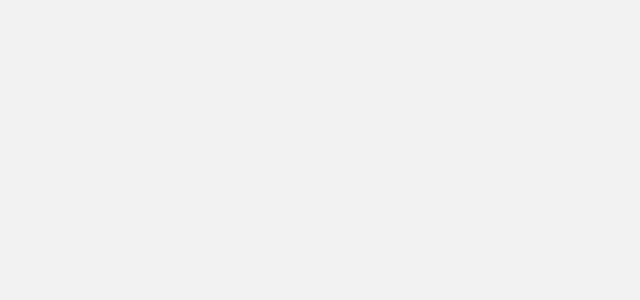
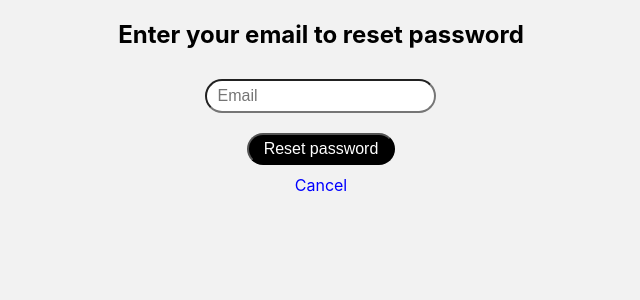
Before and after one commit to cis350/cis-3500-team-9, a React (Create React App) app in the folder frontend/: page /reset_password in a window 1280 px wide. Before the commit this address had no page. Shown: the top 300 px of the page, without its empty margins (319-959 px from the left). Built offline with nearby package versions, Linux system fonts and the light colour scheme.

Commit message:
Revert "cleaning up unnecessary codes"
This reverts commit c2b8f34b189a5dfd3d71eefddbedce9155ae66fc.

```diff
--- a/frontend/src/components/App.js
+++ b/frontend/src/components/App.js
@@ -6,6 +6,7 @@ import {
 } from "react-router-dom";
 import LoginForm from '../pages/LoginForm';
 import RegistrationForm from '../pages/RegistrationForm';
+import ResetPass from '../pages/ResetPass';
 import Scheduler from '../pages/Scheduler';
 import FindFriends from '../pages/FindFriends';
 import CreatePlan from '../pages/CreatePlan';
@@ -17,6 +18,7 @@ function App() {
       <Route path="/" element={<LoginForm/>}/>
         <Route path="/login" element={<LoginForm/>}/>
         <Route path="/registration" element={<RegistrationForm/>}/>
+        <Route path="/reset_password" element={<ResetPass/>}/>
         <Route path="/schedule" element={<Scheduler/>}/>
         <Route path="/friends" element={<FindFriends/>}/>
         <Route path="/plan" element={<CreatePlan/>}/>
--- a/frontend/src/pages/CreatePlan.jsx
+++ b/frontend/src/pages/CreatePlan.jsx
@@ -5,6 +5,7 @@ import {fetchFriends} from '../api/users';
 import { NavLink } from 'react-router-dom';
 
 const CreatePlan = () => {
+    const [username, setUsername] = useState('');
     const [friends, setFriends] = useState([]);
     const [plan, setPlan] = useState({ planName: '', planTime: '', planFriends: [] });
 
--- a/frontend/src/pages/LoginForm.jsx
+++ b/frontend/src/pages/LoginForm.jsx
@@ -56,6 +56,7 @@ const LoginForm = () => {
         </div>
         <div id='redirect-text'>
           <p>Don't have an account? <a href='registration'>Create one</a></p>
+          <a href='/reset_password'>Reset password</a>
         </div>
 
       </body>
--- a/frontend/src/pages/RegistrationForm.jsx
+++ b/frontend/src/pages/RegistrationForm.jsx
@@ -23,6 +23,8 @@ const RegistrationForm = () => {
     e.preventDefault();
     try {
       const response = await createNewUser({
+        // name: user.name,
+        // email: user.email,
         username: user.username,
         password: user.password,
       });
@@ -45,6 +47,22 @@ const RegistrationForm = () => {
       <body>
         <h2>Sign up for when2eat</h2>
         <div class="inputForm">
+          <input
+              type="text"
+              name="name"
+              placeholder="Name"
+              value={user.name}
+              onChange={handleChange}
+              required
+          />
+          <input
+            type="text"
+            name="email"
+            placeholder="Email"
+            value={user.email}
+            onChange={handleChange}
+            required
+          />
           <input
             type="text"
             name="username"
--- /dev/null
+++ b/frontend/src/pages/ResetPass.jsx
@@ -0,0 +1,59 @@
+import React, { useState } from 'react';
+import '../components/css/App.css';
+
+const ResetPass = () => {
+  const [email, setEmail] = useState('');
+  const [show, setShow] = useState(false);
+
+  //api for reset pass
+  const handleSubmit = async (e) => {
+    e.preventDefault();
+    console.log('password reset for ', email);
+    setShow(!show);
+    setEmail(email);
+  };
+
+  //css styling
+  const resetPassStyle = {
+    display: "flex",
+    flexDirection: "column",
+    alignItems: "center",
+    padding: "0rem 12rem",
+    textAlign: "center",
+  }
+
+  return (
+    <div>
+      {!show && (
+        <form onSubmit={handleSubmit}>
+          <div style={resetPassStyle}>
+            <h2>Enter your email to reset password</h2>
+            <input
+                type="text"
+                name="email"
+                placeholder="Email"
+                value={email}
+                onChange={(e) => setEmail(e.target.value)}
+                required
+            />
+            <button type="submit">Reset password</button>
+            <a href='/login'>Cancel</a>
+          </div>
+      </form>
+      )}
+      {show && (
+        <div style={resetPassStyle}>
+          <h2>Submitted</h2>
+          <p>
+            If an account exists for {email}, you will get an email
+            with instructions on resetting your password. If it doesn't
+            arrive, be sure to check your spam folder.
+          </p>
+          <a href='/login'>Back to Log in</a>
+        </div>
+      )}
+    </div>
+  );
+};
+
+export default ResetPass;
```
Also changed, not shown: 1 other file (tests, documents, lock files or other folders).
